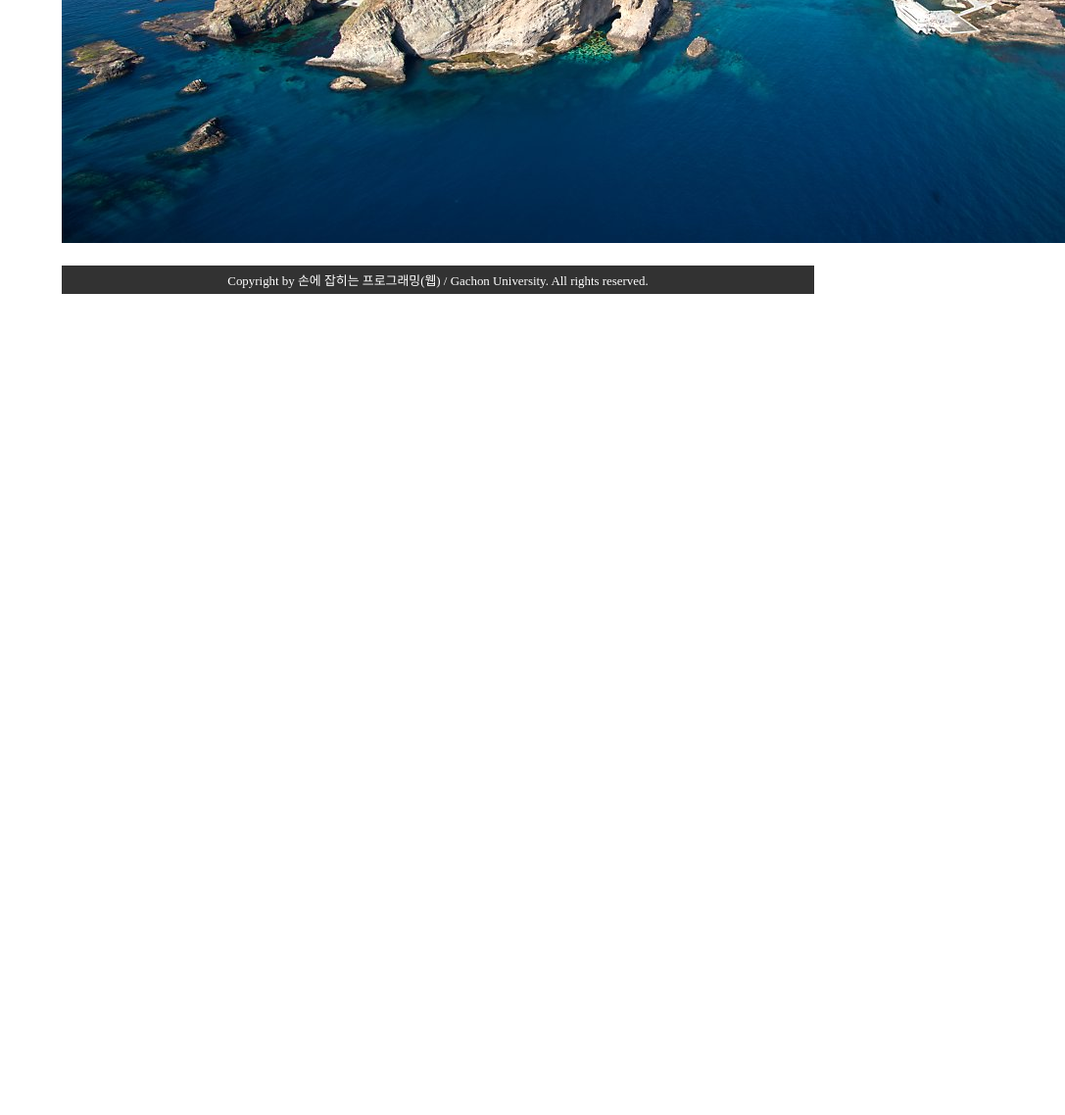
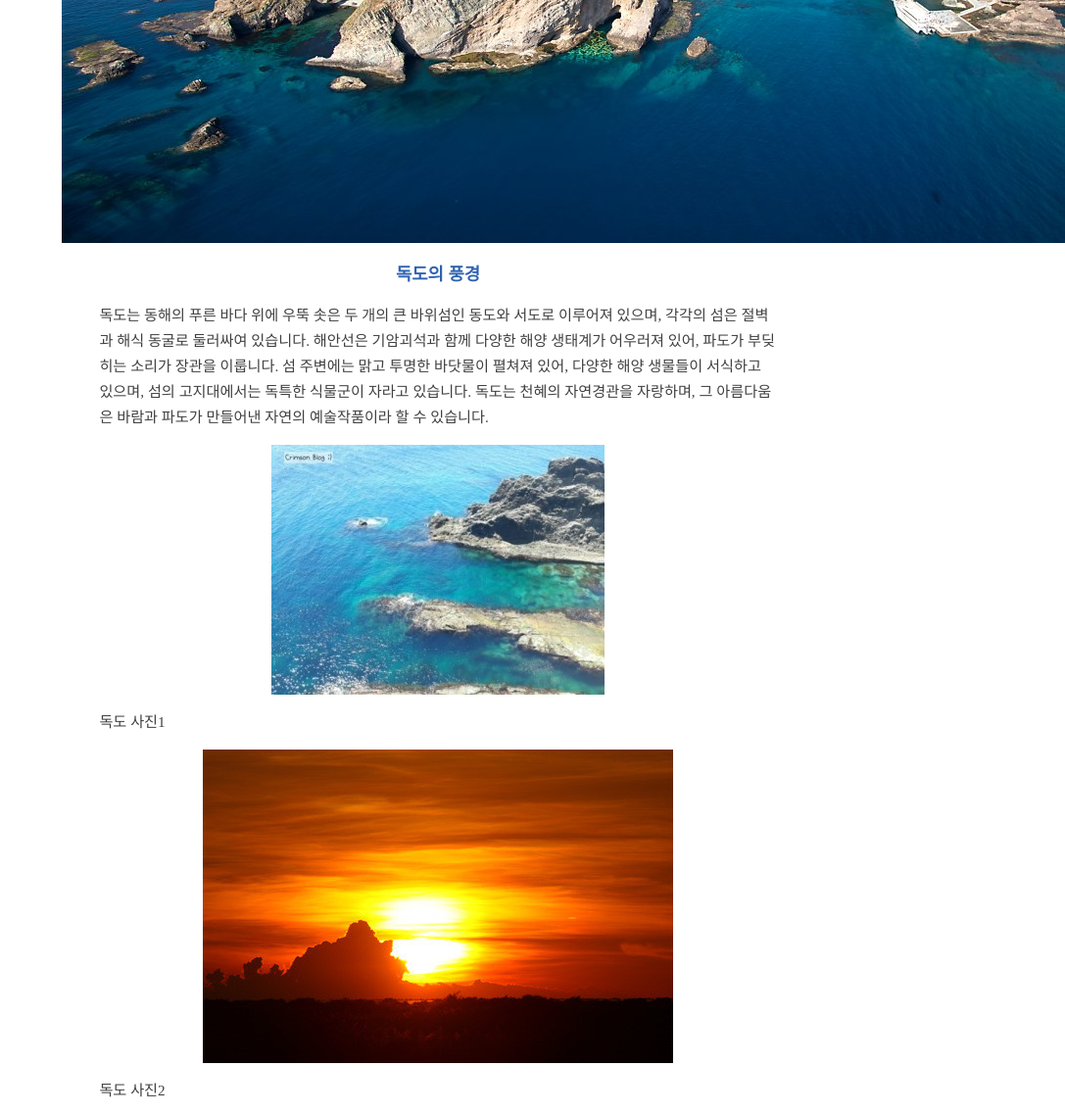
Before and after one commit to huihuij13/huihuij13, a plain HTML site: page index.html in a window 1280 px wide. Shown: the part 1653-2791 px from the top of the page at 98% size, without its empty margins (193-1280 px from the left). Before the commit the page ends 1953 px from the top, so only its background shows below. Drawn offline with Linux system fonts and the light colour scheme.

Commit message:
Update index.html

```diff
--- a/index.html
+++ b/index.html
@@ -83,6 +83,16 @@
 	<img src="dokdo2.jpeg">
 	<p>독도는 동해에 위치한 한국의 섬으로, 삼국시대부터 한국의 영토로 인식되었습니다. 고려와 조선시대 문헌에 독도에 관한 기록이 있으며, 대한제국 시기에는 1900년 칙령 제41호로 울릉군 관할로 명확히 규정되었습니다. 일제강점기 동안 일본이 불법적으로 시마네현에 편입시켰으나, 1945년 일본의 패망 후 다시 한국 영토로 귀속되었습니다. 현재 독도는 한국이 실질적으로 지배하고 있으며, 역사적, 지리적, 국제법적 근거를 통해 한국의 영토임을 입증할 수 있습니다.</p>
 	<img src="dokdo3.jpg">
+	<h3>독도의 풍경</h3>
+	<p>
+독도는 동해의 푸른 바다 위에 우뚝 솟은 두 개의 큰 바위섬인 동도와 서도로 이루어져 있으며, 각각의 섬은 절벽과 해식 동굴로 둘러싸여 있습니다. 해안선은 기암괴석과 함께 다양한 해양 생태계가 어우러져 있어, 파도가 부딪히는 소리가 장관을 이룹니다. 섬 주변에는 맑고 투명한 바닷물이 펼쳐져 있어, 다양한 해양 생물들이 서식하고 있으며, 섬의 고지대에서는 독특한 식물군이 자라고 있습니다. 독도는 천혜의 자연경관을 자랑하며, 그 아름다움은 바람과 파도가 만들어낸 자연의 예술작품이라 할 수 있습니다.</p>
+		<img src="dokdo4.jpg">
+	<p>독도 사진1</p>
+		<img src="dokdo5.jpg">
+		<p>독도 사진2</p>
+	<img src="dokdo6.jpg">
+	<p>독도 사진3</p>
+
 	<br>
 </div>
 <!-- Footer: 저작권정보 -->
```
